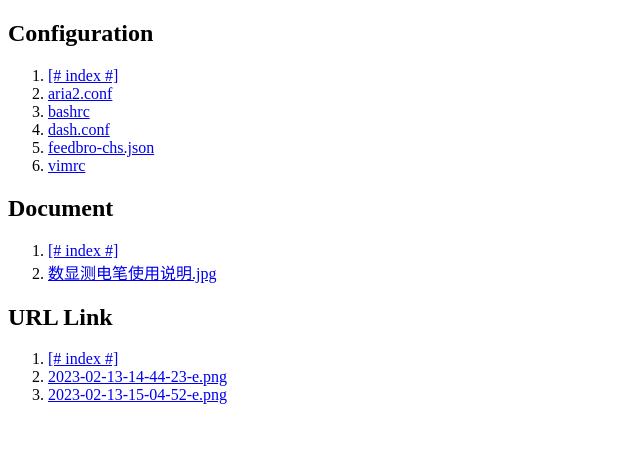
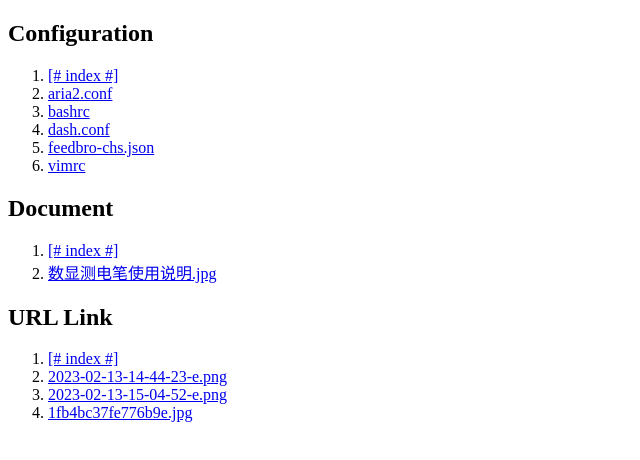
Before and after one commit to signdo/a, a plain HTML site: page index.html in a window 1280 px wide. Shown: the whole page, without its empty margins (0-640 px from the left). Drawn offline with Linux system fonts and the light colour scheme.

Commit message:
add 1fb4bc37fe776b9e.jpg

```diff
--- a/index.html
+++ b/index.html
@@ -54,6 +54,9 @@
                     </a></li><li>
                         <a href='url/2023-02-13-15-04-52-e.png'>
                             2023-02-13-15-04-52-e.png
+                    </a></li><li>
+                        <a href='url/1fb4bc37fe776b9e.jpg'>
+                            1fb4bc37fe776b9e.jpg
                 </a></li>
             </ol>
         </div>
```
Also changed, not shown: url/1fb4bc37fe776b9e.jpg (added), 2 other files.
